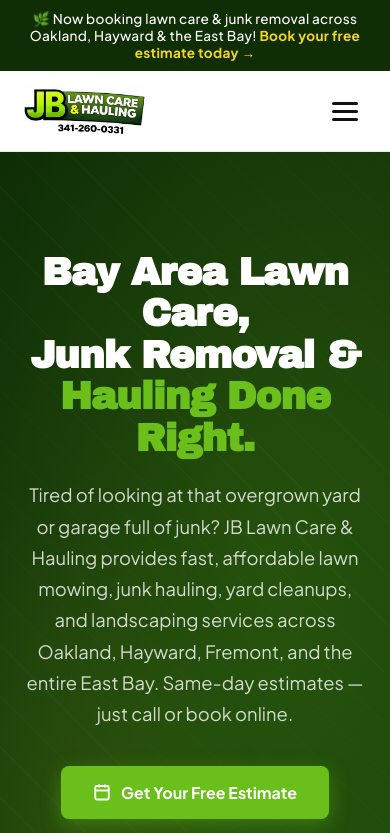
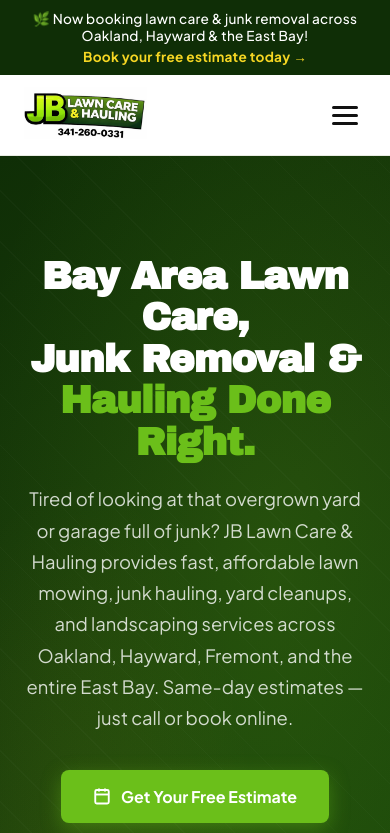
Before and after one commit to gibsonthompson/jblawn, a Next.js app: page / in a window 390 px wide. Shown: the top 833 px of the page. Built offline with nearby package versions, Linux system fonts and the light colour scheme.

Commit message:
Fix announcement bar mobile layout - CTA on own line

```diff
--- a/app/globals.css
+++ b/app/globals.css
@@ -54,6 +54,14 @@
   font-weight: 700;
 }
 .announcement-bar a:hover { text-decoration: underline; }
+@media (max-width: 600px) {
+  .announcement-bar {
+    display: flex;
+    flex-direction: column;
+    gap: 4px;
+    padding: 10px 20px;
+  }
+}
 
 /* ========== NAVIGATION ========== */
 .nav {
--- a/app/page.tsx
+++ b/app/page.tsx
@@ -251,7 +251,7 @@
       />
       {/* Announcement Bar */}
       <div className="announcement-bar">
-        🌿 Now booking lawn care &amp; junk removal across Oakland, Hayward &amp; the East Bay!{' '}
+        <span>🌿 Now booking lawn care &amp; junk removal across Oakland, Hayward &amp; the East Bay!</span>{' '}
         <a href="#" onClick={(e) => { e.preventDefault(); setModalOpen(true) }}>
           Book your free estimate today →
         </a>
```
